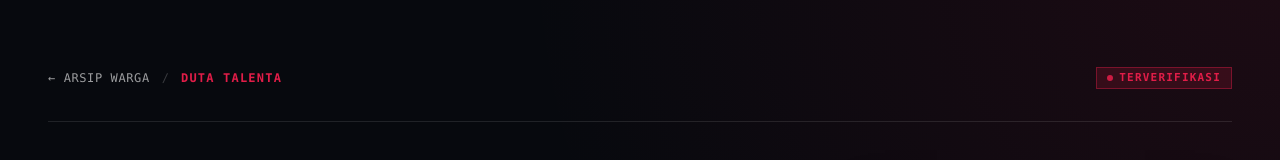
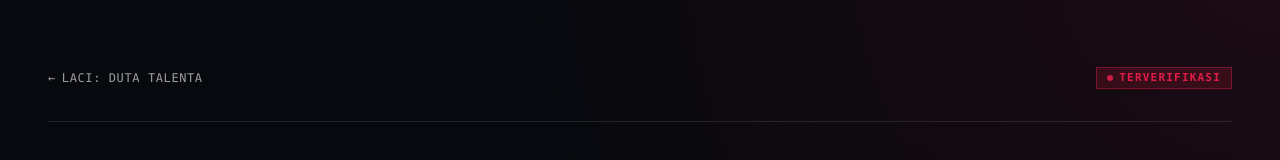
Before and after one commit to Aj0902/sektor-lokal-web, a Next.js app: page /profil/adi-utarini in a window 1280 px wide. Shown: the part 125-285 px from the top of the page. Built offline with nearby package versions, Linux system fonts and the light colour scheme; no server answers; the database is empty; a web font is replaced by a local one.

Commit message:
fix(nav): update back button in profile detail to route directly to discovery lens instead of archive

```diff
--- a/app/profil/[slug]/ProfileClientView.tsx
+++ b/app/profil/[slug]/ProfileClientView.tsx
@@ -15,6 +15,7 @@ import Navbar from '../../../components/Navbar';
 import Footer from '../../../components/Footer';
 import { FullProfileData, Article, SocialLinks } from '../../../lib/supabase/types';
 import { createClient } from '../../../lib/supabase/client';
+import { discoveryLenses } from '../../../lib/supabase/discoveryData';
 
 interface ProfileClientViewProps {
   initialData: FullProfileData;
@@ -105,6 +106,17 @@ export default function ProfileClientView({ initialData, slug }: ProfileClientVi
 
   const activeSocials = socialIconMap.filter(item => Boolean(soc[item.key]));
 
+  // Find matching discovery lens (laci)
+  const matchedLens = discoveryLenses.find(
+    (lens) =>
+      lens.figures.some((f) => f.slug === profile.slug || f.name.toLowerCase() === profile.name?.toLowerCase()) ||
+      lens.name.toLowerCase() === profile.category?.toLowerCase() ||
+      lens.slug === profile.category?.toLowerCase().replace(/\s+/g, '-')
+  );
+
+  const laciUrl = matchedLens ? `/warga-lokal/${matchedLens.slug}` : '/warga-lokal';
+  const laciName = matchedLens ? matchedLens.name : (profile.category || 'Warga Lokal');
+
   return (
     <div className={`min-h-screen selection:bg-[#E11D48] selection:text-white font-sans ${isDarkMode ? 'magazine-dark text-[#F5EFEB] bg-[#07090E]' : 'magazine-light text-[#07090E] bg-white'}`}>
 
@@ -130,15 +142,12 @@ export default function ProfileClientView({ initialData, slug }: ProfileClientVi
           <div className="flex flex-wrap items-center justify-between gap-3 pb-6 sm:pb-8 mb-8 sm:mb-12 border-b border-white/10 text-xs font-mono">
             <div className="flex items-center gap-3">
               <Link
-                href="/arsip/warga"
-                className="text-white/60 hover:text-white transition-colors flex items-center gap-1.5 uppercase tracking-wider"
+                href={laciUrl}
+                className="text-white/60 hover:text-[#E11D48] transition-colors flex items-center gap-1.5 uppercase tracking-wider group"
               >
-                <span>&larr; Arsip Warga</span>
+                <span className="group-hover:-translate-x-0.5 transition-transform">&larr;</span>
+                <span>Laci: {laciName}</span>
               </Link>
-              <span className="text-white/20">/</span>
-              <span className="text-[#E11D48] uppercase tracking-widest font-bold">
-                {profile.category}
-              </span>
             </div>
             <div className="flex items-center gap-4 text-white/50 tracking-widest">
               {profile.verified && (
```
